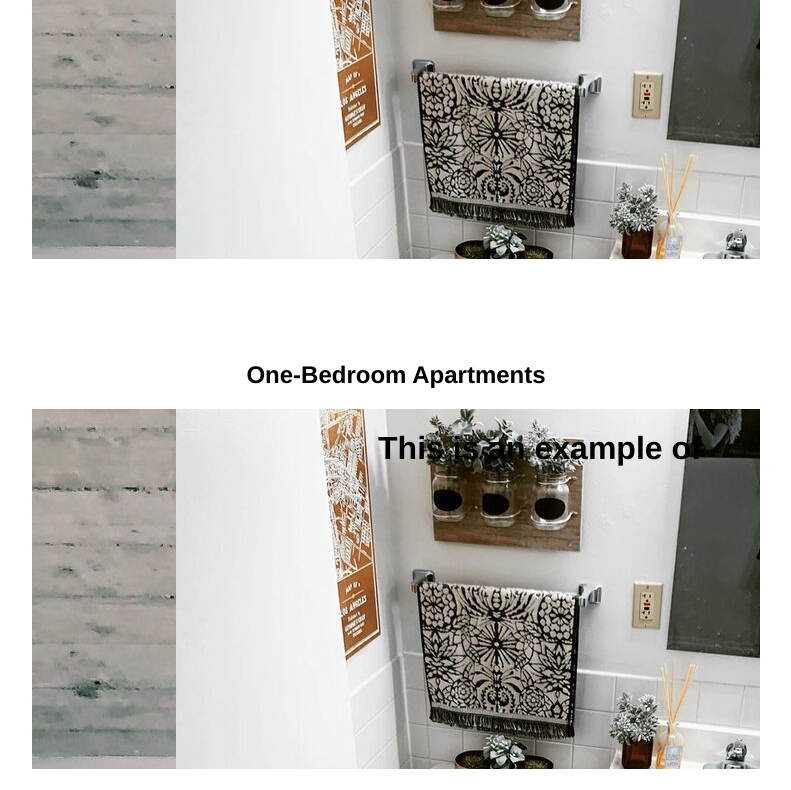
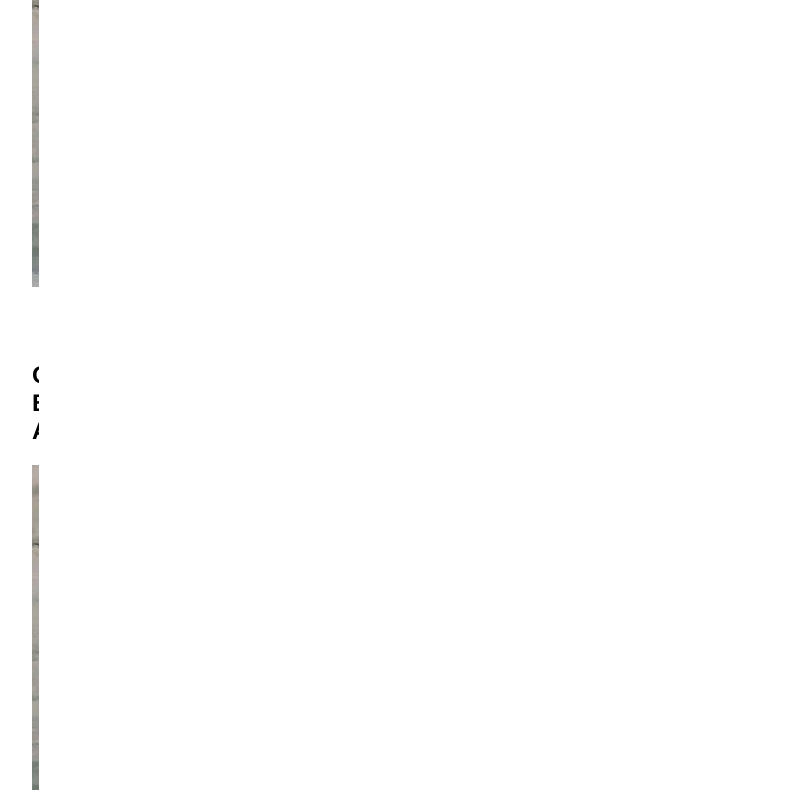
Before and after one commit to KellyKiiru/nyumbani-realtors, a plain HTML site: page pages/listings.html in a window 1280 px wide. Shown: the part 321-1111 px from the top of the page, without its empty margins (40-831 px from the left). Drawn offline with Linux system fonts and the light colour scheme.

Commit message:
changes my slide width

```diff
--- a/stylesheet/listings.css
+++ b/stylesheet/listings.css
@@ -10,7 +10,7 @@ body {
 #slideshow , #slideshow2 , #slideshow3 , #slideshow4{
   overflow: hidden;
   height: 510px;
-  width: 728px;
+  width: 7px;
   /* margin: 0 auto; */
 }
 
```
